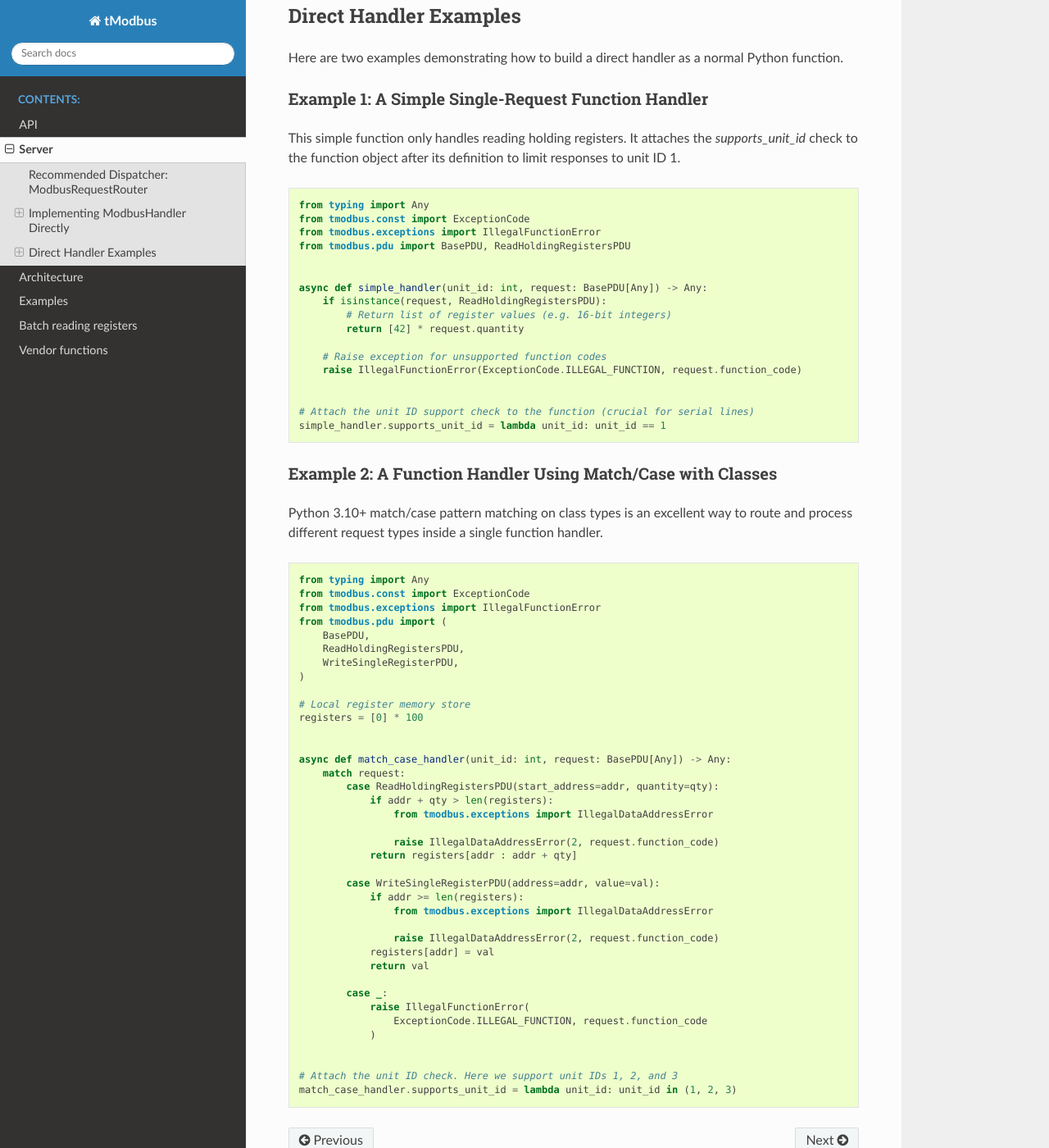
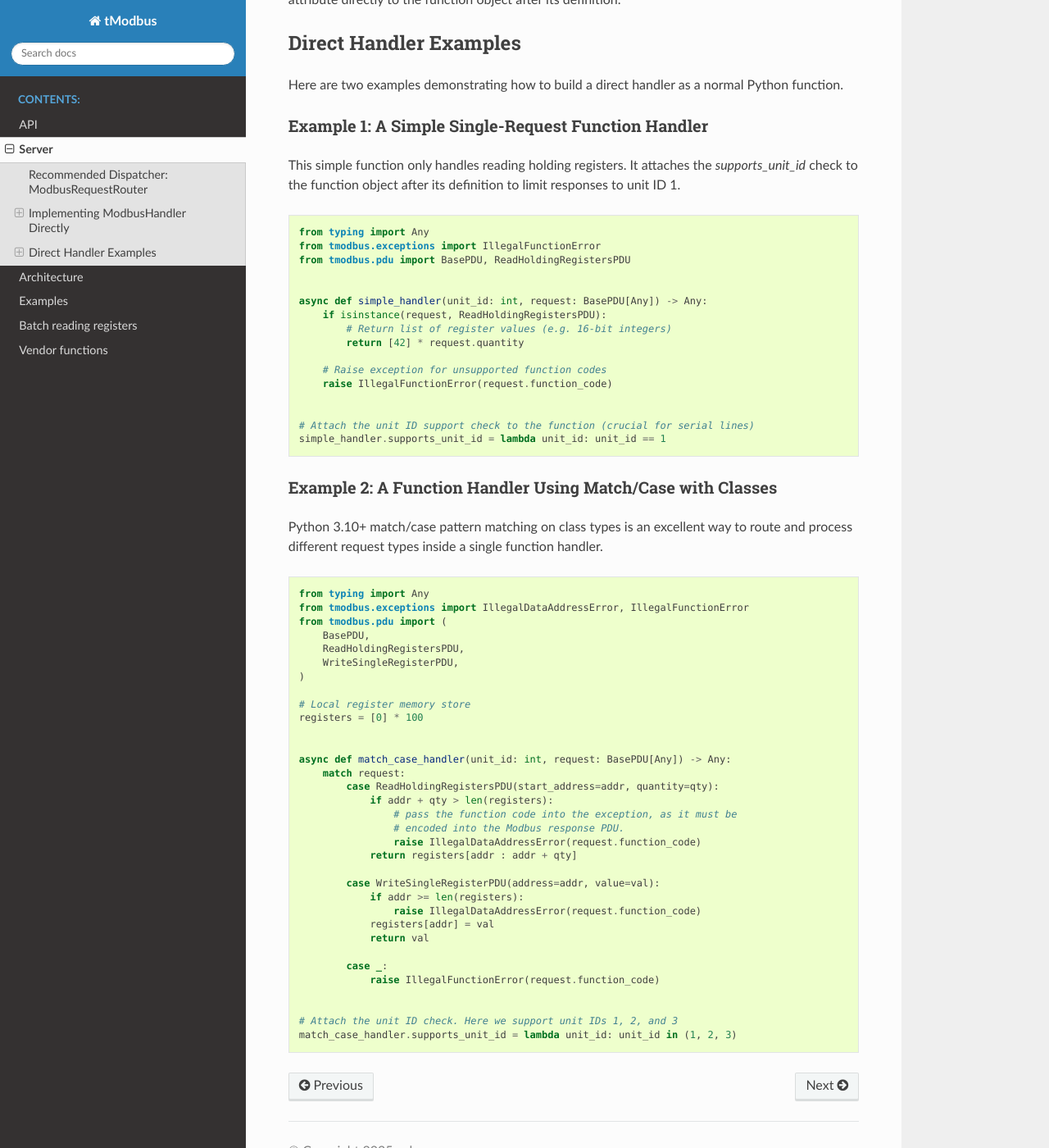
Before and after one commit to wlcrs/tmodbus, a Sphinx documentation site: the page built from docs/source/server.rst, in a window 1280 px wide and 1400 px high, scrolled down 2448 px. Shown: the whole window at 82% size. Built offline with Sphinx 7.4.7 and the Read the Docs theme 3.1.0, drawn with Linux system fonts in a browser that asks for light colours; the version number could not be read and is left out; some of the changed text lies outside the part shown.

Commit message:
Improve exceptions API

```diff
--- a/docs/source/server.rst
+++ b/docs/source/server.rst
@@ -50,7 +50,9 @@ Here is a complete example of setting up a TCP server using `ModbusRequestRouter
         addr = request.start_address
         qty = request.quantity
         if addr + qty > len(REGISTER_STORE):
-            raise IllegalDataAddressError(2, request.function_code)
+            # pass the function code into the exception, as it must be
+            # encoded into the Modbus response PDU.
+            raise IllegalDataAddressError(request.function_code)
         return REGISTER_STORE[addr : addr + qty]
 
 
@@ -62,7 +64,7 @@ Here is a complete example of setting up a TCP server using `ModbusRequestRouter
         addr = request.address
         val = request.value
         if addr >= len(REGISTER_STORE):
-            raise IllegalDataAddressError(2, request.function_code)
+            raise IllegalDataAddressError(request.function_code)
         REGISTER_STORE[addr] = val
         return val
 
@@ -139,7 +141,6 @@ to unit ID 1.
 .. code-block:: python
 
     from typing import Any
-    from tmodbus.const import ExceptionCode
     from tmodbus.exceptions import IllegalFunctionError
     from tmodbus.pdu import BasePDU, ReadHoldingRegistersPDU
 
@@ -150,7 +151,7 @@ to unit ID 1.
             return [42] * request.quantity
 
         # Raise exception for unsupported function codes
-        raise IllegalFunctionError(ExceptionCode.ILLEGAL_FUNCTION, request.function_code)
+        raise IllegalFunctionError(request.function_code)
 
 
     # Attach the unit ID support check to the function (crucial for serial lines)
@@ -165,8 +166,7 @@ process different request types inside a single function handler.
 .. code-block:: python
 
     from typing import Any
-    from tmodbus.const import ExceptionCode
-    from tmodbus.exceptions import IllegalFunctionError
+    from tmodbus.exceptions import IllegalDataAddressError, IllegalFunctionError
     from tmodbus.pdu import (
         BasePDU,
         ReadHoldingRegistersPDU,
@@ -181,23 +181,19 @@ process different request types inside a single function handler.
         match request:
             case ReadHoldingRegistersPDU(start_address=addr, quantity=qty):
                 if addr + qty > len(registers):
-                    from tmodbus.exceptions import IllegalDataAddressError
-
-                    raise IllegalDataAddressError(2, request.function_code)
+                    # pass the function code into the exception, as it must be
+                    # encoded into the Modbus response PDU.
+                    raise IllegalDataAddressError(request.function_code)
                 return registers[addr : addr + qty]
 
             case WriteSingleRegisterPDU(address=addr, value=val):
                 if addr >= len(registers):
-                    from tmodbus.exceptions import IllegalDataAddressError
-
-                    raise IllegalDataAddressError(2, request.function_code)
+                    raise IllegalDataAddressError(request.function_code)
                 registers[addr] = val
                 return val
 
             case _:
-                raise IllegalFunctionError(
-                    ExceptionCode.ILLEGAL_FUNCTION, request.function_code
-                )
+                raise IllegalFunctionError(request.function_code)
 
 
     # Attach the unit ID check. Here we support unit IDs 1, 2, and 3
```
Also changed, not shown: 8 other files.
